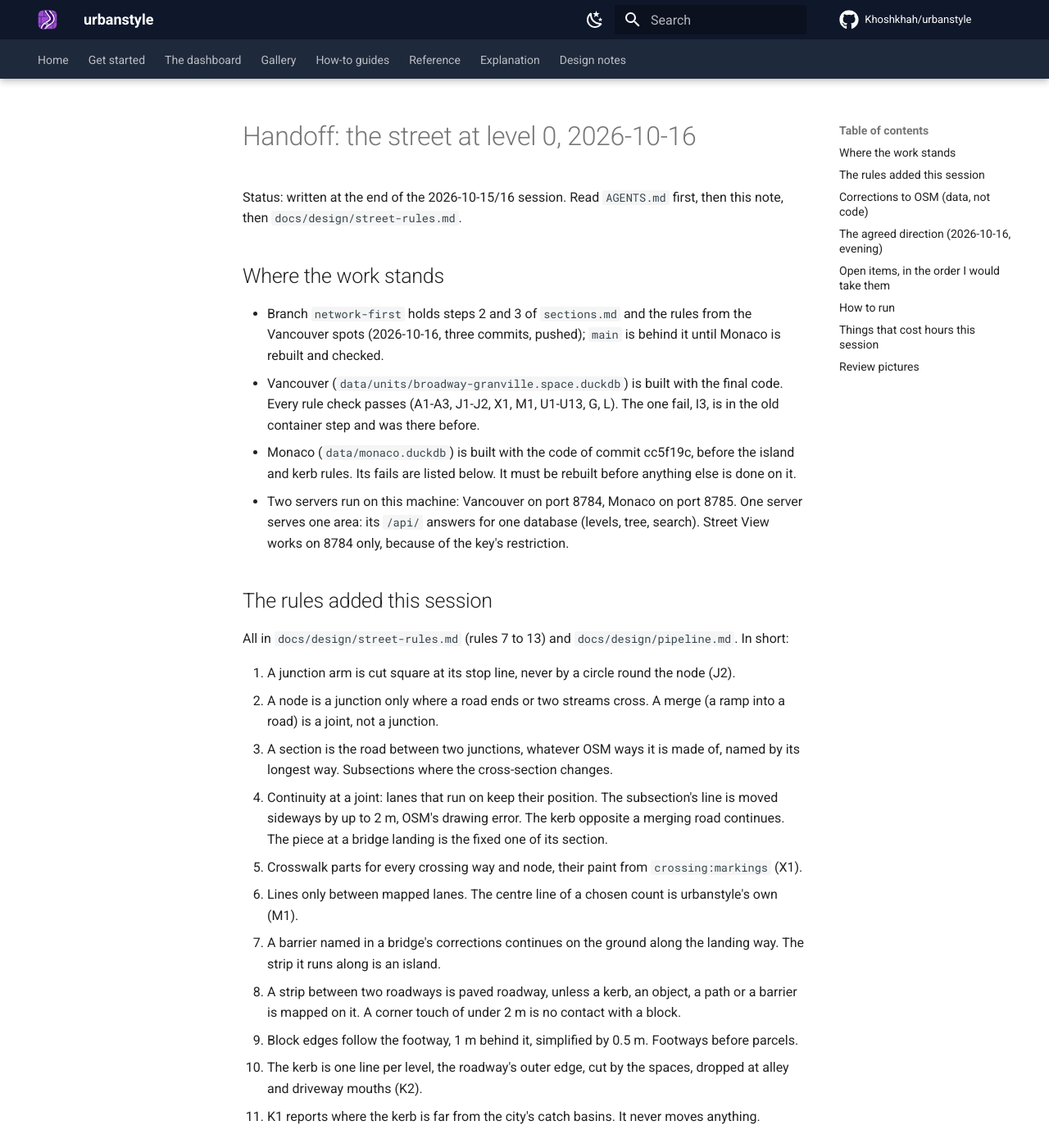
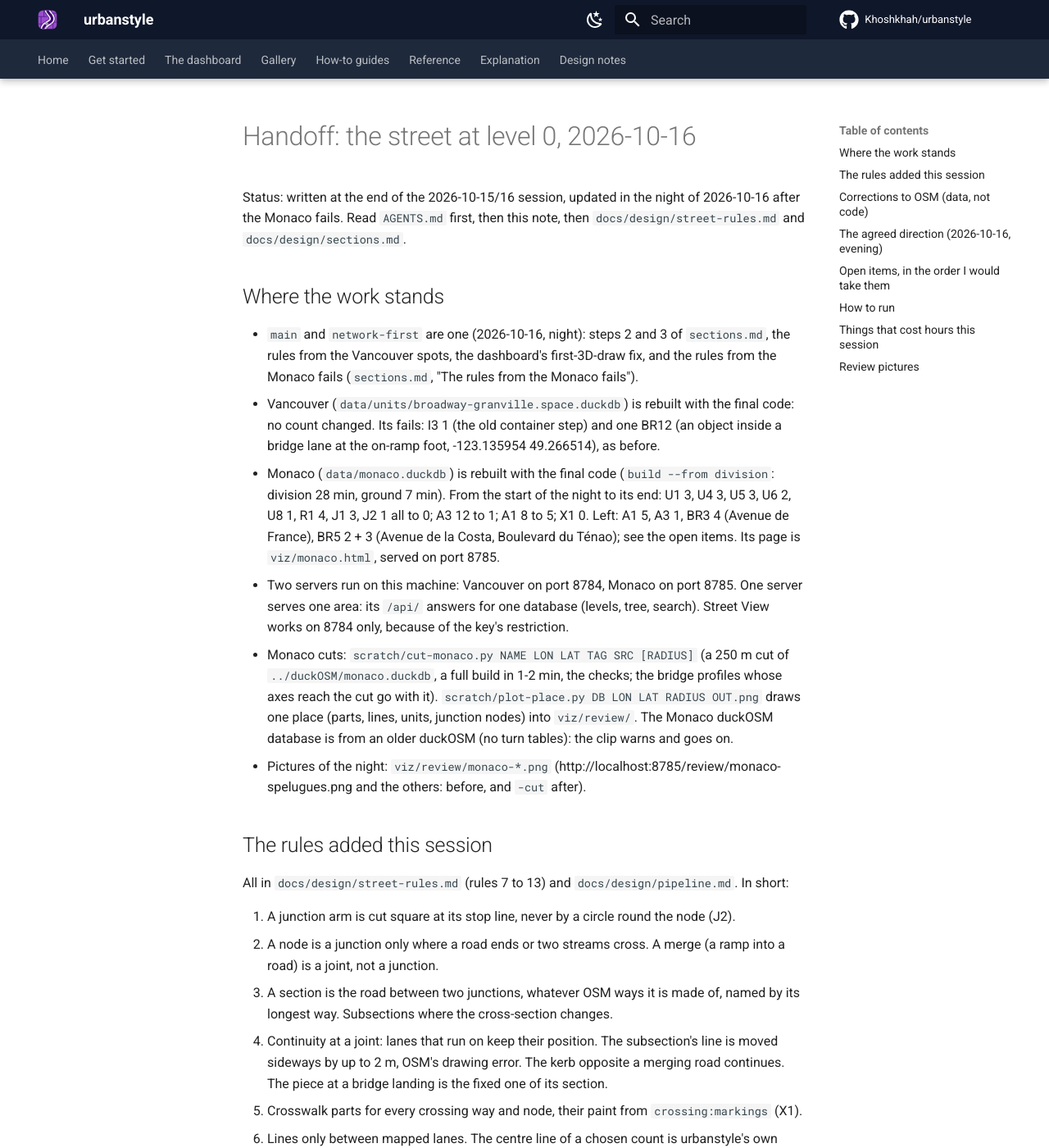
Before and after one commit to Khoshkhah/urbanstyle, an MkDocs documentation site: the page built from docs/HANDOFF.md, in a window 1280 px wide and 1400 px high. Shown: the whole window at 82% size. Built offline with MkDocs 1.6.1 and Material for MkDocs 9.7.7, drawn with Linux system fonts in a browser that asks for light colours; comment, search, counter and statistics services are not loaded; some of the changed text lies outside the part shown.

Commit message:
checks.py X1 skips a crossing way that runs along the road; docs: the rules from the Monaco fails, the handoff
X1 reads a way's stretch over the roadway with the 0.3 m margin, as network.py does: longer than XWALK_MAX_M (40 m) it runs along the
road and no crosswalk is due (the footway tagged crossing beside Boulevard du Larvotto). sections.md: "The rules from the Monaco
fails", five rules and the check changes, what is left open. HANDOFF.md: the state after the night, the Monaco cut tools, the open
items.

Monaco, from the start of the night: U1 3, U4 3, U5 3, U6 2, U8 1, R1 4, J1 3, J2 1 to 0; A3 12 to 1; A1 8 to 5; X1 0. Left: A1 5,
A3 1, BR3 4, BR5 2 + 3. The Vancouver unit: no count changed (I3 1, BR12 1).

Co-Authored-By: Claude Fable 5.1 <noreply@anthropic.com>

```diff
--- a/docs/HANDOFF.md
+++ b/docs/HANDOFF.md
@@ -1,17 +1,26 @@
 # Handoff: the street at level 0, 2026-10-16
 
-Status: written at the end of the 2026-10-15/16 session. Read `AGENTS.md` first, then this note, then `docs/design/street-rules.md`.
+Status: written at the end of the 2026-10-15/16 session, updated in the night of 2026-10-16 after the Monaco fails. Read `AGENTS.md`
+first, then this note, then `docs/design/street-rules.md` and `docs/design/sections.md`.
 
 ## Where the work stands
 
-- Branch `network-first` holds steps 2 and 3 of `sections.md` and the rules from the Vancouver spots (2026-10-16, three commits, pushed);
-  `main` is behind it until Monaco is rebuilt and checked.
-- Vancouver (`data/units/broadway-granville.space.duckdb`) is built with the final code. Every rule check passes (A1-A3, J1-J2,
-  X1, M1, U1-U13, G, L). The one fail, I3, is in the old container step and was there before.
-- Monaco (`data/monaco.duckdb`) is built with the code of commit cc5f19c, before the island and kerb rules. Its fails are listed
-  below. It must be rebuilt before anything else is done on it.
+- `main` and `network-first` are one (2026-10-16, night): steps 2 and 3 of `sections.md`, the rules from the Vancouver spots, the
+  dashboard's first-3D-draw fix, and the rules from the Monaco fails (`sections.md`, "The rules from the Monaco fails").
+- Vancouver (`data/units/broadway-granville.space.duckdb`) is rebuilt with the final code: no count changed. Its fails: I3 1 (the
+  old container step) and one BR12 (an object inside a bridge lane at the on-ramp foot, -123.135954 49.266514), as before.
+- Monaco (`data/monaco.duckdb`) is rebuilt with the final code (`build --from division`: division 28 min, ground 7 min). From the
+  start of the night to its end: U1 3, U4 3, U5 3, U6 2, U8 1, R1 4, J1 3, J2 1 all to 0; A3 12 to 1; A1 8 to 5; X1 0. Left: A1 5,
+  A3 1, BR3 4 (Avenue de France), BR5 2 + 3 (Avenue de la Costa, Boulevard du Ténao); see the open items. Its page is
+  `viz/monaco.html`, served on port 8785.
 - Two servers run on this machine: Vancouver on port 8784, Monaco on port 8785. One server serves one area: its `/api/` answers
   for one database (levels, tree, search). Street View works on 8784 only, because of the key's restriction.
+- Monaco cuts: `scratch/cut-monaco.py NAME LON LAT TAG SRC [RADIUS]` (a 250 m cut of `../duckOSM/monaco.duckdb`, a full build in 1-2
+  min, the checks; the bridge profiles whose axes reach the cut go with it). `scratch/plot-place.py DB LON LAT RADIUS OUT.png` draws
+  one place (parts, lines, units, junction nodes) into `viz/review/`. The Monaco duckOSM database is from an older duckOSM (no turn
+  tables): the clip warns and goes on.
+- Pictures of the night: `viz/review/monaco-*.png` (http://localhost:8785/review/monaco-spelugues.png and the others: before, and
+  `-cut` after).
 
 ## The rules added this session
 
@@ -76,9 +85,15 @@ every item below. Its order of work:
 
 ## Open items, in the order I would take them
 
-1. **Monaco.** Rebuild with the current code (`build --from division`, about 10 min), then the fails of the last build, rule by rule:
-   U1 12, U4/U5 4, U6 3, U8 11, U9 12, A1 6, A3 49. The A3 rise comes from the continuity shift: the check reads the OSM line with a
-   0.3 m cover. Bridges: BR3 4 on Avenue de France, BR5 2 + 3 on Avenue de la Costa and Boulevard du Ténao.
+1. **Monaco, what is left.** A1 5: four carriageways where a neighbour's lanes or its cycle lane lie in our lane's space and our lane
+   is cut at its edge, so its middle moves by half the overlap (Boulevard du Larvotto at the tunnel pair, 7.419119 43.735712, twice;
+   Avenue Princesse Grace 7.432746 43.746376 and 7.437639 43.749326). A conflict to decide, not a silent cut: split the overlap at
+   the midline and let A1 expect half of it (as it does for `left_extra`), or keep the lanes centred and narrow them. Kaveh has not
+   decided. One more on a closed one-way loop, Avenue des Ligures 7.418656 43.725372, whose near lane is half width for 20 m: cause
+   not established. A3 1: Avenue Marquet 7.413697 43.727264, the lane 1.65 m off its line, not looked at. The bridges: BR3 4 on
+   Avenue de France (deck edges with no parapet among its 27 connectors), BR5 2 + 3 on Avenue de la Costa and Boulevard du Ténao
+   (the model fills the free deck beside a 3 m lane with a path, and slivers under 0.5 m stay): bridge model rules, one part at a
+   time with Kaveh, as on Granville.
 2. **Lane width against a measured footway.** West of Fir Street's three southbound lanes the lanes (3 x 3.25 m, moved 1.62 m) reach
    the footway-set block edge by 0.3 m, so no sidewalk strip is left. Decide: a narrower chosen lane width, or lanes that give way
    to a measured footway. Kaveh has not decided.
--- a/docs/design/sections.md
+++ b/docs/design/sections.md
@@ -124,3 +124,31 @@ Kaveh checked the rebuilt unit spot by spot on his dashboard. Each spot got one
    `parking`, inside the frame. (The old rule spread it along the section: a strip stood at the West 8th fork 40 m from its meter.)
 5. **A piece of the walking part that touches no block and touches an island is that island's**, also an island of the next space.
    (The island's tip cut off into the Broadway junction was a raised furnishing triangle.)
+
+## The rules from the Monaco fails (2026-10-16, night)
+
+Monaco rebuilt with steps 2 and 3, its fails taken rule by rule. Each got one general rule, no place was patched:
+
+1. **A junction node of the ground has a level-0 road at it** (rule 1 above). A node that only a bridge's ways and the ramps from it
+   reach is the bridge's node. Avenue de France over Boulevard d'Italie: U1 3, J1 3, J2 1 to 0.
+2. **A joint's cut is local to the joint**: a disc of the band's reach past it, not an infinite half-plane. A half-plane also cut the
+   band wherever the line came back behind it, a hairpin or a long bend: Lacets Saint-Léon, Avenue des Spélugues and Avenue de La
+   Quarantaine had lost 30-100 m of lanes. A3 12 to 1, U6 2 to 0.
+3. **An arm is a run whose line ends at the node** (within 1 m), not one whose station there is near an end: a node beyond a line's
+   end has station 0 at any distance. Boulevard Rainier III, 110 m off, was an arm of Rue Grimaldi's junction and three junctions
+   along it became one cluster. U4 3, U5 3 to 0.
+4. **A crossing piece counts where it runs across the road**: it meets the road's line at 30° or more, or, crossing no line (over a
+   junction area), it is no longer than `XWALK_MAX_M` (40 m). A footway tagged crossing beside Boulevard du Larvotto for 80 m took
+   the outer 1.5 m of its lane. A1 8 to 5; check X1 skips such a way too.
+5. **A crossing is one object in one space**, in the parts too: the loser's crosswalk part goes where the winner's covers it
+   (Boulevard de Suisse). U8 1 to 0.
+
+The checks: R1 reads the shared boundary round the joint, its pieces across the road only (a folded section's two pieces run side
+by side round an island: no joint), at level 0, and a bridge's deck is roadway; A1 reads the lanes' run that holds the line point
+(a roundabout's far side 20 m on is not this place's). R1 4 to 0.
+
+Left open on Monaco: A1 5 (four where a neighbour's lanes or cycle lane lie in our lane's space and the lane is cut at its edge: a
+conflict to decide, split the overlap at the midline or narrow the lanes; one on a closed one-way loop, Avenue des Ligures, cause not
+established), A3 1 (Avenue Marquet, the lane 1.65 m off its line), and the bridge model's BR3 4 (Avenue de France: deck edges with
+no parapet among its connectors) and BR5 2 + 3 (Avenue de la Costa, Boulevard du Ténao: the model's own filling of the free deck
+beside a 3 m lane leaves slivers).
```
Also changed, not shown: 1 other file.
